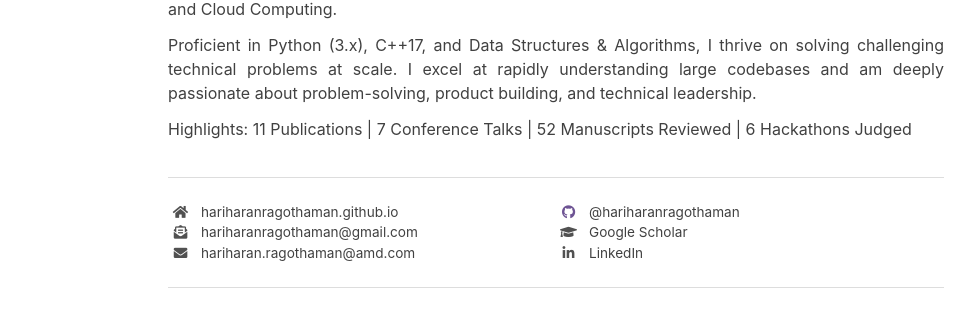
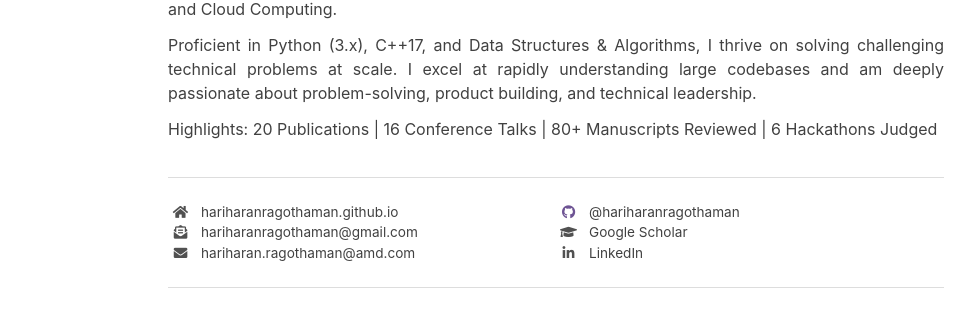
Before and after one commit to hariharanragothaman/hariharanragothaman.github.io, a Jekyll site: the page built from cv.md, in a window 1280 px wide and 900 px high. Shown: the part 191-500 px from the top of the window, without its empty margins (164-1138 px from the left). Built offline with Jekyll 4.4.1, drawn with Linux system fonts in a browser that asks for light colours; nearby versions of some CDN libraries; some web fonts are replaced.

Commit message:
Polishes and Updates

```diff
--- a/cv.md
+++ b/cv.md
@@ -21,7 +21,7 @@ jsarr:
 </p>
 
 <p>
-    Highlights: 11 Publications | 7 Conference Talks | 52  Manuscripts Reviewed | 6 Hackathons Judged
+    Highlights: 20 Publications | 16 Conference Talks | 80+  Manuscripts Reviewed | 6 Hackathons Judged
 </p>
 
 </div>
```
